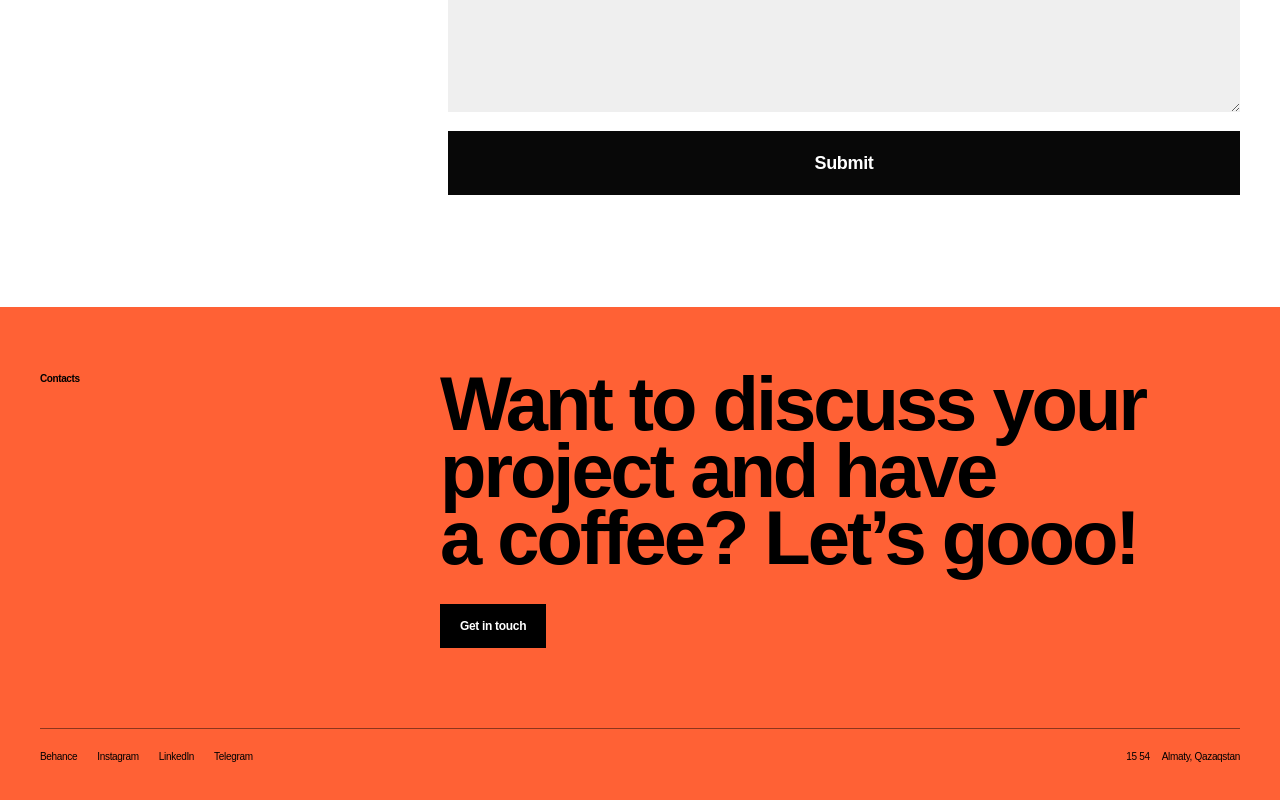
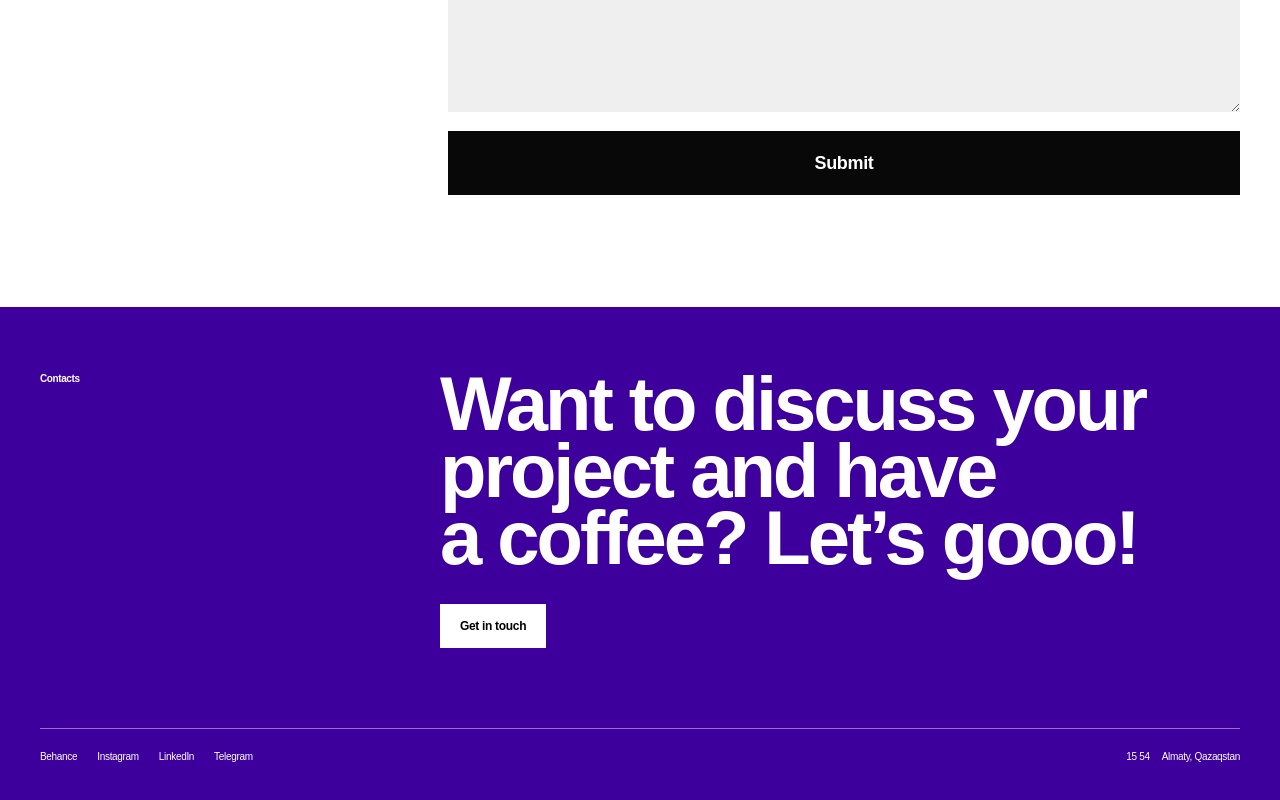
Before and after one commit to yemirades/site, a Next.js app: page / in a window 1280 px wide. Shown: the part 5279-6079 px from the top of the page. Built offline with nearby package versions, Linux system fonts and the light colour scheme; a web font is replaced by a local one.

Commit message:
Update contact accent

```diff
--- a/src/components/Contacts.tsx
+++ b/src/components/Contacts.tsx
@@ -86,7 +86,7 @@ export function Contacts() {
                           ? "email"
                           : "off"
                     }
-                    className="min-h-14 w-full rounded-[14px] border-0 bg-[var(--soft)] px-5 text-[16px] outline-none transition-[box-shadow,background-color] placeholder:text-[var(--muted)] focus:shadow-[inset_0_0_0_2px_#ff6135] sm:min-h-16 sm:text-[18px]"
+                    className="min-h-14 w-full rounded-[14px] border-0 bg-[var(--soft)] px-5 text-[16px] outline-none transition-[box-shadow,background-color] placeholder:text-[var(--muted)] focus:shadow-[inset_0_0_0_2px_#3e009c] sm:min-h-16 sm:text-[18px]"
                   />
                 </label>
               ))}
@@ -98,13 +98,13 @@ export function Contacts() {
                   name="message"
                   rows={6}
                   placeholder={formCopy.message}
-                  className="min-h-40 w-full resize-y rounded-[14px] border-0 bg-[var(--soft)] px-5 py-5 text-[16px] leading-[1.2] outline-none transition-[box-shadow,background-color] placeholder:text-[var(--muted)] focus:shadow-[inset_0_0_0_2px_#ff6135] sm:min-h-48 sm:text-[18px]"
+                  className="min-h-40 w-full resize-y rounded-[14px] border-0 bg-[var(--soft)] px-5 py-5 text-[16px] leading-[1.2] outline-none transition-[box-shadow,background-color] placeholder:text-[var(--muted)] focus:shadow-[inset_0_0_0_2px_#3e009c] sm:min-h-48 sm:text-[18px]"
                 />
               </label>
 
               <button
                 type="submit"
-                className="inquiry-submit min-h-14 w-full bg-[var(--ink)] px-5 text-[16px] font-semibold text-[var(--page)] transition-colors hover:bg-[#ff6135] hover:text-black sm:min-h-16 sm:text-[18px]"
+                className="inquiry-submit min-h-14 w-full bg-[var(--ink)] px-5 text-[16px] font-semibold text-[var(--page)] transition-colors hover:bg-[#3e009c] hover:text-white sm:min-h-16 sm:text-[18px]"
               >
                 {formCopy.submit}
               </button>
@@ -113,7 +113,7 @@ export function Contacts() {
         </div>
       </section>
 
-      <footer className="bg-[#ff6135] px-4 py-12 text-black sm:px-8 sm:py-16 lg:px-10">
+      <footer className="bg-[#3e009c] px-4 py-12 text-white sm:px-8 sm:py-16 lg:px-10">
         <div className="mx-auto max-w-[1200px] lg:max-w-none">
           <div className="grid gap-12 sm:grid-cols-3 sm:gap-0">
             <Reveal>
@@ -130,7 +130,7 @@ export function Contacts() {
               <Reveal delay={0.08}>
                 <a
                   href={`mailto:${email}`}
-                  className="mt-8 inline-flex min-h-11 items-center bg-black px-5 text-[12px] font-semibold text-white transition-colors hover:bg-white hover:text-black"
+                  className="mt-8 inline-flex min-h-11 items-center bg-white px-5 text-[12px] font-semibold text-black transition-colors hover:bg-black hover:text-white"
                 >
                   {bindShortWords(t.contactsCta)}
                 </a>
@@ -138,7 +138,7 @@ export function Contacts() {
             </div>
           </div>
 
-          <div className="mt-14 grid gap-8 border-t border-black/45 pt-5 text-[10px] sm:mt-20 sm:grid-cols-3 sm:items-end sm:gap-0">
+          <div className="mt-14 grid gap-8 border-t border-white/45 pt-5 text-[10px] sm:mt-20 sm:grid-cols-3 sm:items-end sm:gap-0">
             <div className="flex flex-wrap gap-x-5 gap-y-2 sm:col-span-2">
               {socials.map((s) => (
                 <a
```
